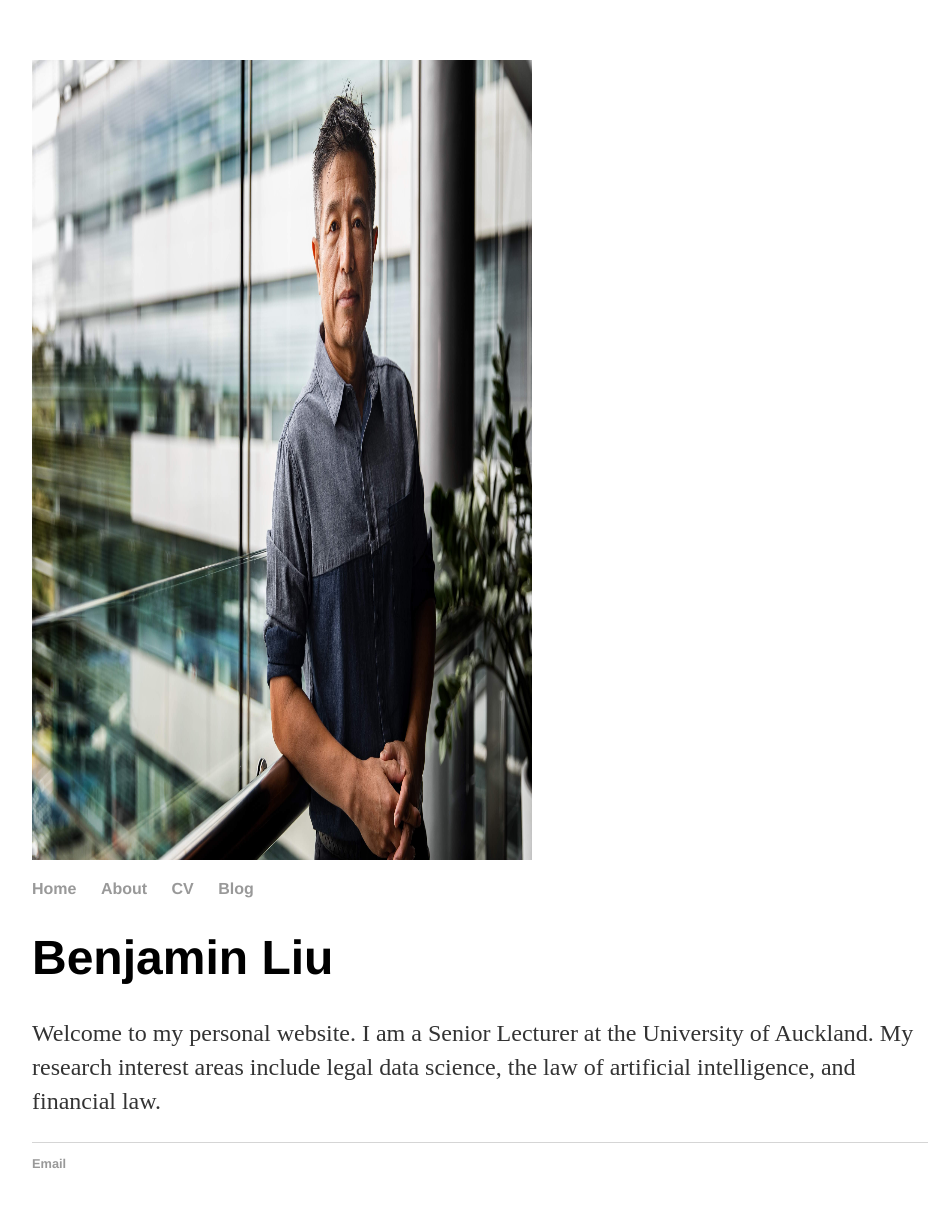
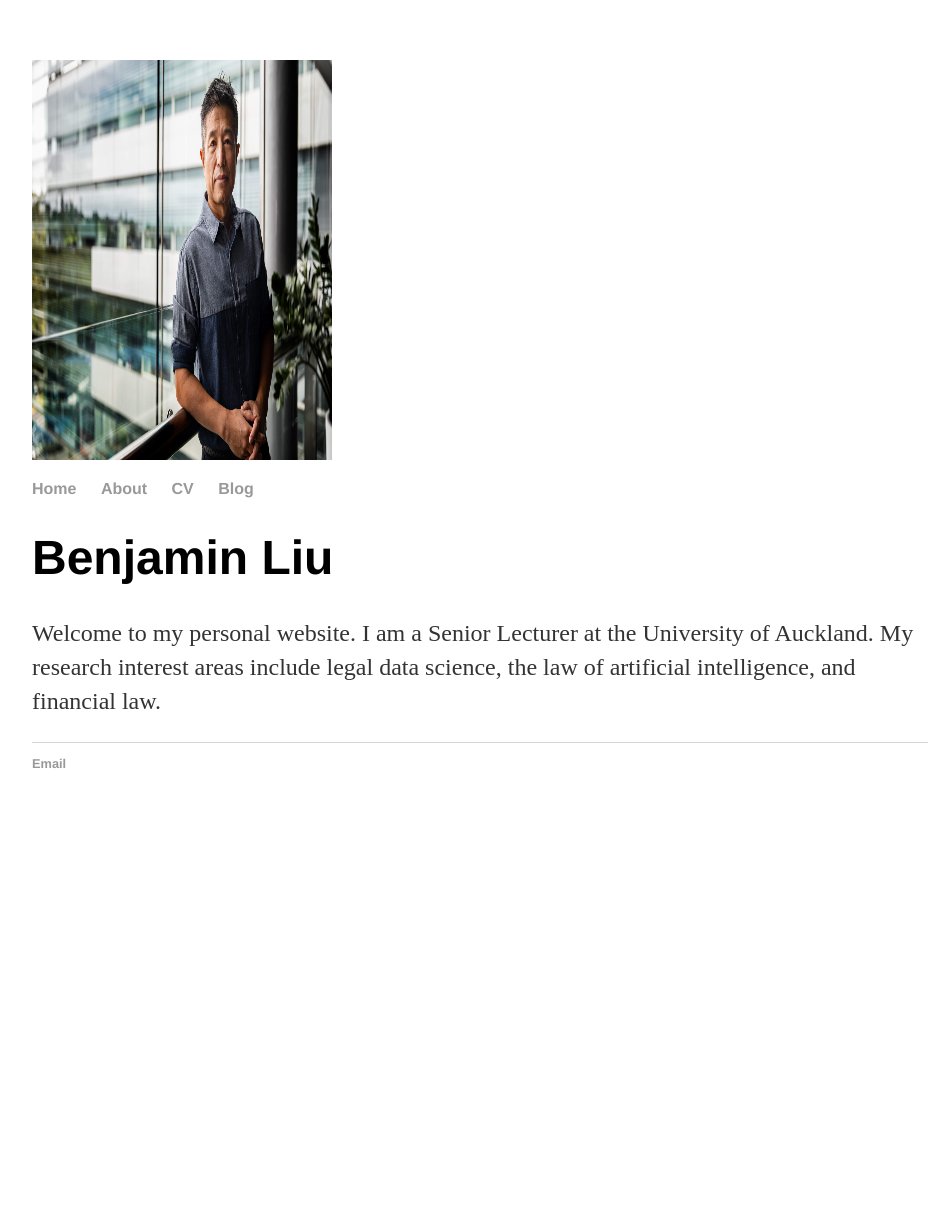
Before and after one commit to benjaminliunz/benjaminliunz.github.io, a Jekyll site: the page index.html, which Jekyll copies as it is, in a window 1280 px wide. Shown: the whole page, without its empty margins (160-1105 px from the left). Built offline with Jekyll 4.4.1, drawn with Linux system fonts in a browser that asks for light colours; after the commit the page ends 900 px from its top, so only the background shows below that.

Commit message:
Update index.html

```diff
--- a/index.html
+++ b/index.html
@@ -20,7 +20,7 @@
 
 		<div id="bannerimage" style="height: 300px; width: 500px;"><img src='/images/1.jpg' alt="" /></div> -->
 
-		<img src="/images/1.JPG" width="500" height="800">
+		<img src="/images/1.JPG" width="300" height="400">
 
 		</div>
 
```
